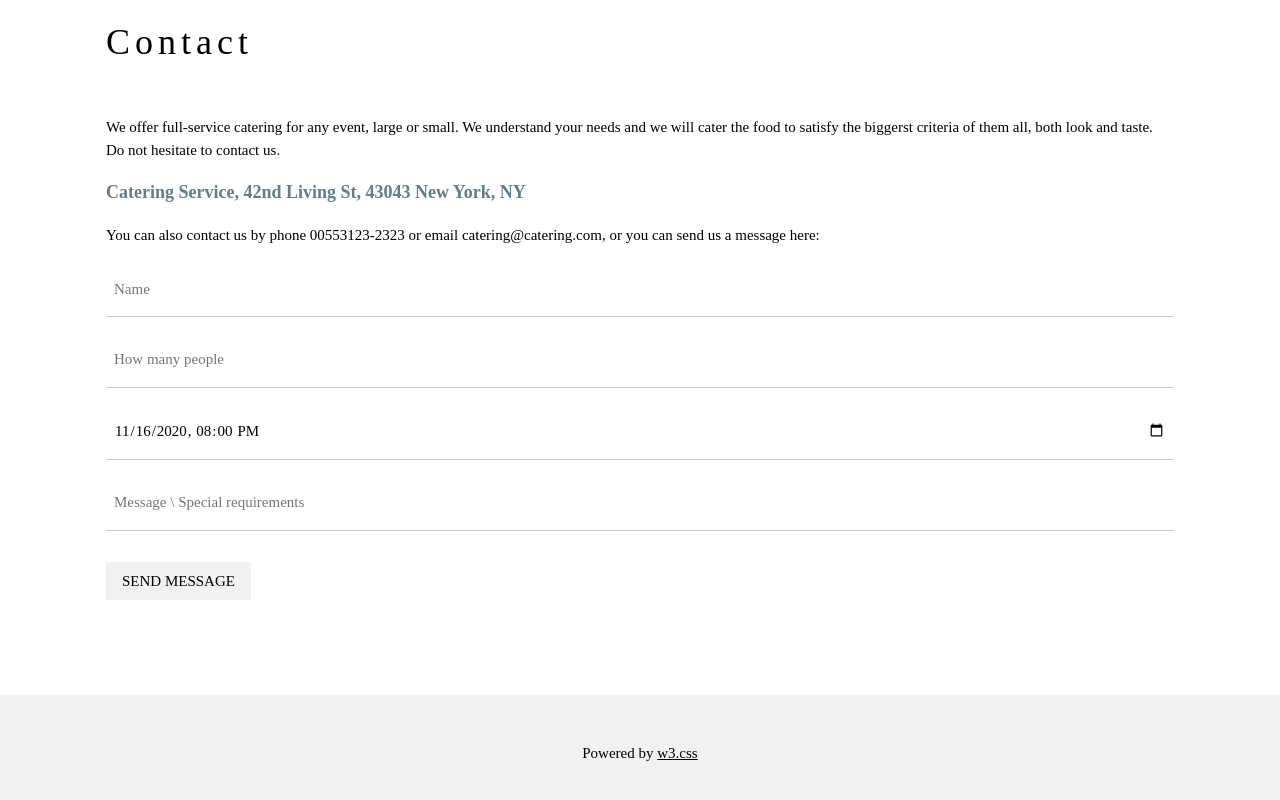
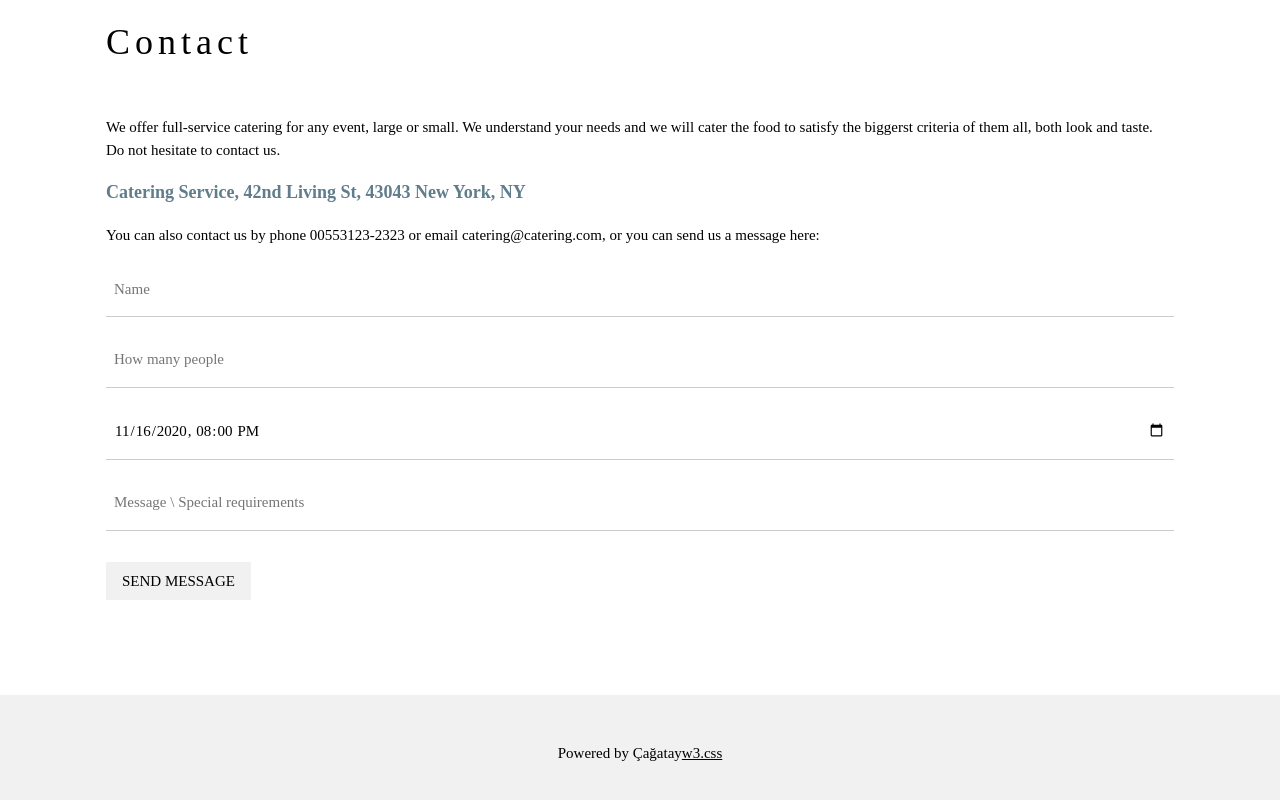
Before and after one commit to yakintech/yakintech-tech-react-tutorial, a React (Create React App) app: page / in a window 1280 px wide. Shown: the part 2525-3325 px from the top of the page. Built offline with nearby package versions, Linux system fonts and the light colour scheme.

Commit message:
jsx sample

```diff
--- a/src/template-1/Footer.js
+++ b/src/template-1/Footer.js
@@ -1,11 +1,15 @@
+
+function Footer(){
+
+  //one way binding
+  var name = "Çağatay";
 
 
 
-function Footer(){
-    return <>
+    return (<>
 <footer className="w3-center w3-light-grey w3-padding-32">
   <p>
-    Powered by{" "}
+    Powered by {name}
     <a
       href="https://www.w3schools.com/w3css/default.asp"
       title="W3.CSS"
@@ -17,7 +21,7 @@ function Footer(){
   </p>
 </footer>
 
-    </>
+    </>)
 }
 
 export default Footer
```
